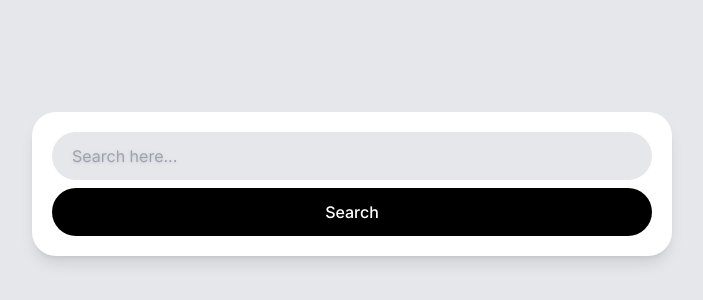
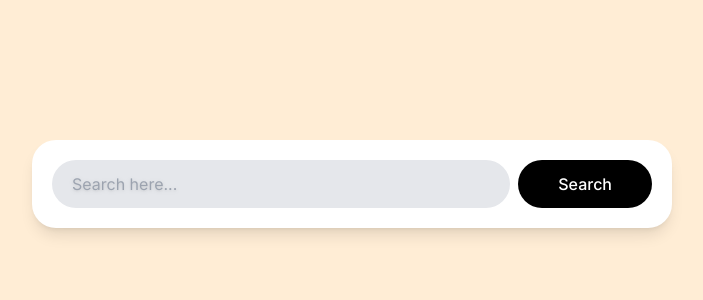
Before and after one commit to KKamjangE/Next14-Toy, a Next.js app: page / in a window 1280 px wide. Shown: the part 216-516 px from the top of the page, without its empty margins (288-991 px from the left). Built offline with nearby package versions, Linux system fonts and the light colour scheme.

Commit message:
Responsive Modifiers

```diff
--- a/app/page.tsx
+++ b/app/page.tsx
@@ -1,13 +1,13 @@
 export default function Home() {
     return (
-        <main className="bg-gray-200 h-screen flex items-center justify-center p-5">
-            <div className="bg-white w-full max-w-screen-sm shadow-lg p-5 rounded-3xl flex flex-col gap-2">
+        <main className="bg-gray-200 h-screen flex items-center justify-center p-5 sm:bg-red-100 md:bg-green-100 lg:bg-cyan-100 xl:bg-orange-100 2xl:bg-purple-100">
+            <div className="bg-white w-full max-w-screen-sm shadow-lg p-5 rounded-3xl flex flex-col md:flex-row gap-2">
                 <input
                     type="text"
                     placeholder="Search here..."
                     className="w-full rounded-full bg-gray-200 pl-5 h-12 ring ring-transparent focus:ring-orange-500 outline-none transition-shadow placeholder:drop-shadow"
                 />
-                <button className="bg-black text-white rounded-full h-12 active:scale-90 focus:scale-90 transition-transform font-medium">
+                <button className="bg-black text-white rounded-full h-12 active:scale-90 transition-transform font-medium md:px-10">
                     Search
                 </button>
             </div>
```
